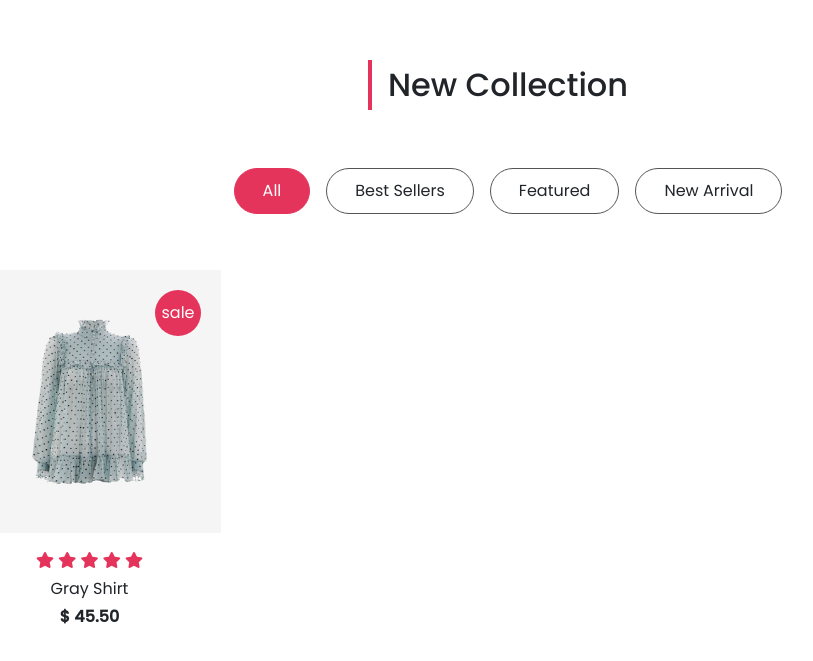
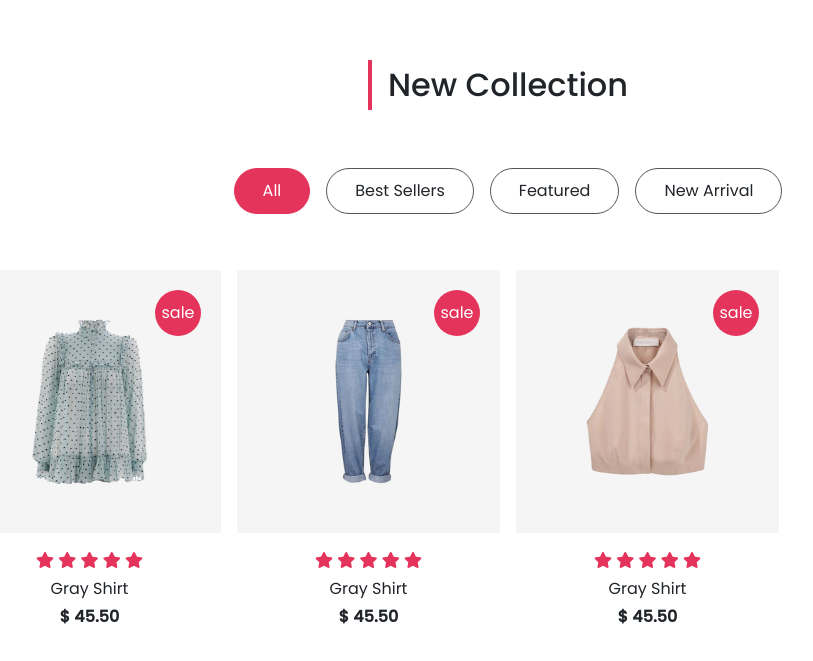
Before and after one commit to manu-codx/avtaar-capstone, a plain HTML site: page index.html in a window 1280 px wide. Shown: the part 782-1443 px from the top of the page, without its empty margins (132-945 px from the left). Drawn offline with Linux system fonts and the light colour scheme; files that its build step writes are made by us from their sources; a web font is replaced by a local one.

Commit message:
Update index.html

```diff
--- a/index.html
+++ b/index.html
@@ -121,3 +121,39 @@
                             <span class = "fw-bold">$ 45.50</span>
                         </div>
                     </div>
+
+<div class = "col-md-6 col-lg-4 col-xl-3 p-2 feat">
+                        <div class = "collection-img position-relative">
+                            <img src = "images/c_pant_girl.png" class = "w-100">
+                            <span class = "position-absolute bg-primary text-white d-flex align-items-center justify-content-center">sale</span>
+                        </div>
+                        <div class = "text-center">
+                            <div class = "rating mt-3">
+                                <span class = "text-primary"><i class = "fas fa-star"></i></span>
+                                <span class = "text-primary"><i class = "fas fa-star"></i></span>
+                                <span class = "text-primary"><i class = "fas fa-star"></i></span>
+                                <span class = "text-primary"><i class = "fas fa-star"></i></span>
+                                <span class = "text-primary"><i class = "fas fa-star"></i></span>
+                            </div>
+                            <p class = "text-capitalize my-1">gray shirt</p>
+                            <span class = "fw-bold">$ 45.50</span>
+                        </div>
+                    </div>
+
+                    <div class = "col-md-6 col-lg-4 col-xl-3 p-2 new">
+                        <div class = "collection-img position-relative">
+                            <img src = "images/c_polo-shirt.png" class = "w-100">
+                            <span class = "position-absolute bg-primary text-white d-flex align-items-center justify-content-center">sale</span>
+                        </div>
+                        <div class = "text-center">
+                            <div class = "rating mt-3">
+                                <span class = "text-primary"><i class = "fas fa-star"></i></span>
+                                <span class = "text-primary"><i class = "fas fa-star"></i></span>
+                                <span class = "text-primary"><i class = "fas fa-star"></i></span>
+                                <span class = "text-primary"><i class = "fas fa-star"></i></span>
+                                <span class = "text-primary"><i class = "fas fa-star"></i></span>
+                            </div>
+                            <p class = "text-capitalize my-1">gray shirt</p>
+                            <span class = "fw-bold">$ 45.50</span>
+                        </div>
+                    </div>
```
